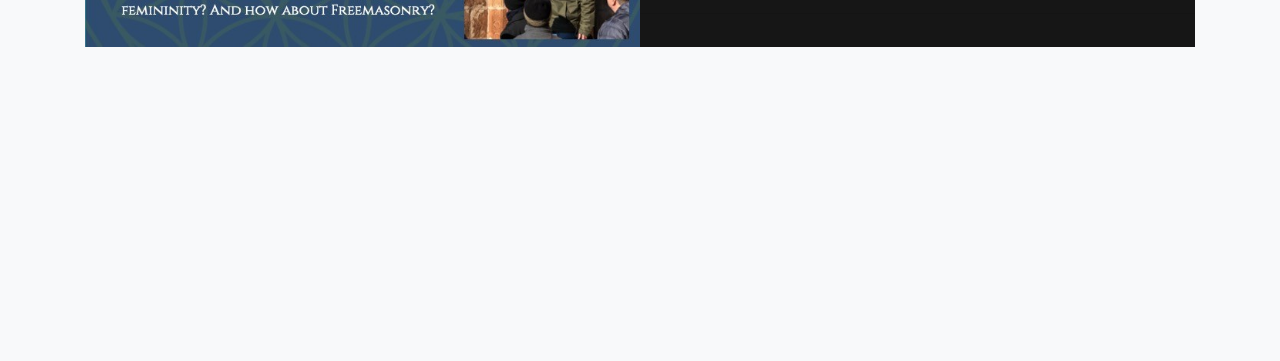
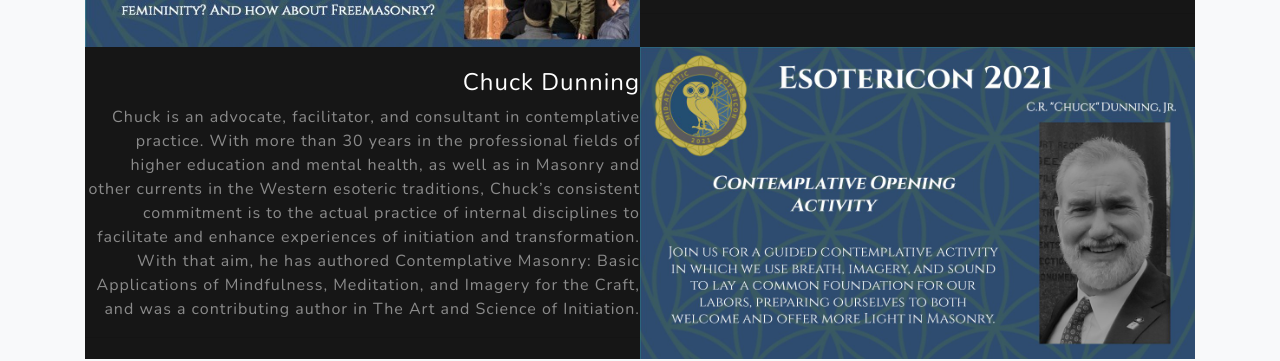
Before and after one commit to Homan13/maEsotericon, a Gatsby site: page / in a window 1280 px wide. Shown: the part 4234-4595 px from the top of the page. Built offline with nearby package versions, Linux system fonts and the light colour scheme; Gatsby itself is replaced by a stand-in of ours; grey boxes are pictures that could not be loaded.

Commit message:
Chuck Dunning added

```diff
--- a/src/pages/index.js
+++ b/src/pages/index.js
@@ -11,9 +11,10 @@
 
 import mae2021 from '../assets/images/mae2021.jpg';
 
-import jaime from '../assets/images/jaimeLamb-2021Bio.jpg'
-import ben from '../assets/images/benWilliams-2021Bio.jpg'
-import adam from '../assets/images/adamGoldman-2021Bio.jpg'
+import jaime from '../assets/images/jaimeLamb-2021Bio.jpg';
+import ben from '../assets/images/benWilliams-2021Bio.jpg';
+import adam from '../assets/images/adamGoldman-2021Bio.jpg';
+import chuck from '../assets/images/chuckDunning-2021Bio.jpg';
 
 import txCon from '../assets/images/tx-con-copy.jpg';
 import campMasonry from '../assets/images/Camp-Masonry.jpg';
@@ -181,6 +182,30 @@
             </div>
           </div>
         </div>
+        <div className="row justify-content-center no-gutters">
+          <div className="col-lg-6">
+            <img className="img-fluid" src={chuck} alt="" />
+          </div>
+          <div className="col-lg-6 order-lg-first">
+            <div className="bg-black text-center h-100 project">
+              <div className="d-flex h-100">
+                <div className="project-text w-100 my-auto text-center text-lg-right">
+                  <h4 className="text-white">Chuck Dunning</h4>
+                  <p className="mb-0 text-white-50">
+                  Chuck is an advocate, facilitator, and consultant in contemplative practice. With more than
+                  30 years in the professional fields of higher education and mental health, as well as in
+                  Masonry and other currents in the Western esoteric traditions, Chuck’s consistent commitment
+                  is to the actual practice of internal disciplines to facilitate and enhance experiences of
+                  initiation and transformation. With that aim, he has authored Contemplative Masonry: Basic
+                  Applications of Mindfulness, Meditation, and Imagery for the Craft, and was a contributing
+                  author in The Art and Science of Initiation.
+                  </p>
+                  <hr className="d-none d-lg-block mb-0 mr-0" />
+                </div>
+              </div>
+            </div>
+          </div>
+        </div>
 
       </div>
     </section>
```
Also changed, not shown: src/assets/images/chuckDunning-2021Bio.jpg (added).
